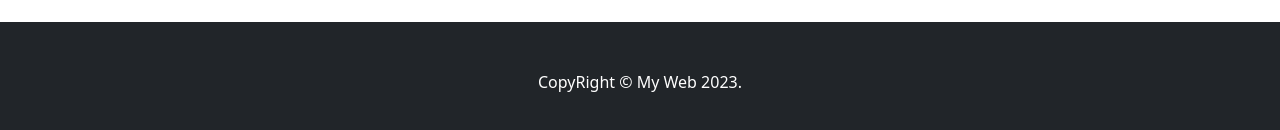
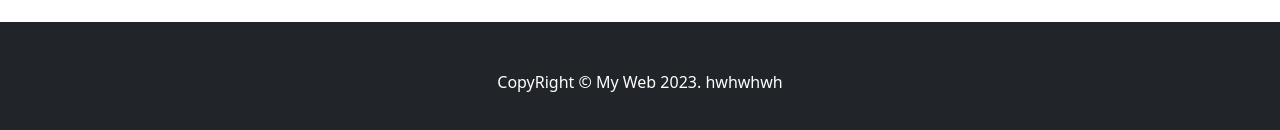
Before and after one commit to Zhannnxh/myweb, a plain HTML site: page index.html in a window 1280 px wide. Shown: the part 1559-1689 px from the top of the page. Drawn offline with Linux system fonts and the light colour scheme.

Commit message:
perubahan pertama

```diff
--- a/index.html
+++ b/index.html
@@ -64,7 +64,7 @@
                                 <p class="card-text">Lokasi : Mall Dinoyo Malang</p>
                                 <h5 class="text-danger">HTM: 25.000</h5>
                             <button type="button" class="btn btn-primary" data-bs-toggle="modal" data-bs-target="#exampleModal">
-    Selengkapnya
+                           Selengkapnya
                             </button>
 
   <div class="modal fade" id="exampleModal" tabindex="-1" aria-labelledby="exampleModalLabel" aria-hidden="true">
@@ -229,7 +229,7 @@
         <section>
             <div class="container-fluid bg-dark">
                 <div class="row p-5">
-                    <pc class="text-white text-center"> CopyRight &copy; My Web 2023.</p>
+                    <pc class="text-white text-center"> CopyRight &copy; My Web 2023. hwhwhwh</p>
                 </div>
             </div>
         </section>
```
